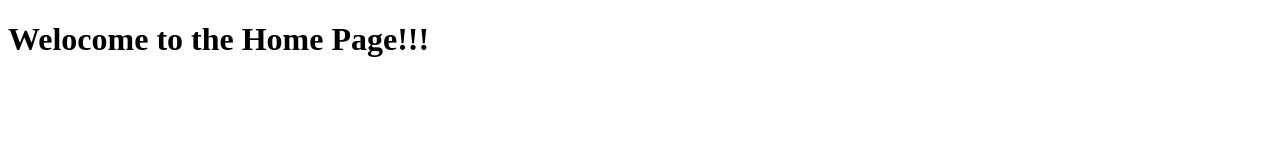
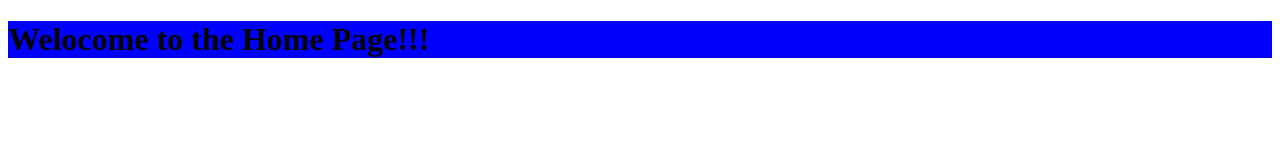
Before and after one commit to kirtiRai/Kirti-Second-Demo, a plain HTML site: page index.html in a window 1280 px wide. Drawn offline with Linux system fonts and the light colour scheme.

Commit message:
adding class

```diff
--- a/index.html
+++ b/index.html
@@ -6,6 +6,7 @@
 </head>
 <body>
 	<div>
+	<div class="color">
 		<h1>Welocome to the Home Page!!!</h1>
 	</div>
 	<style>
```
